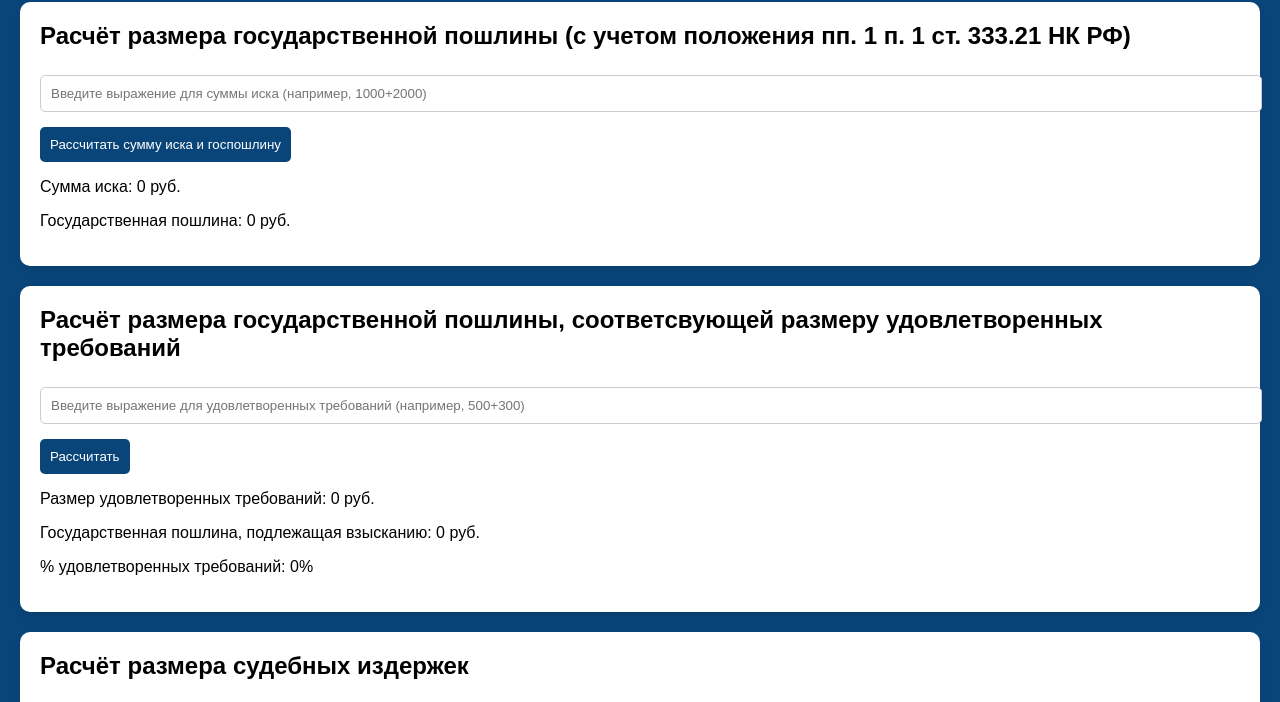
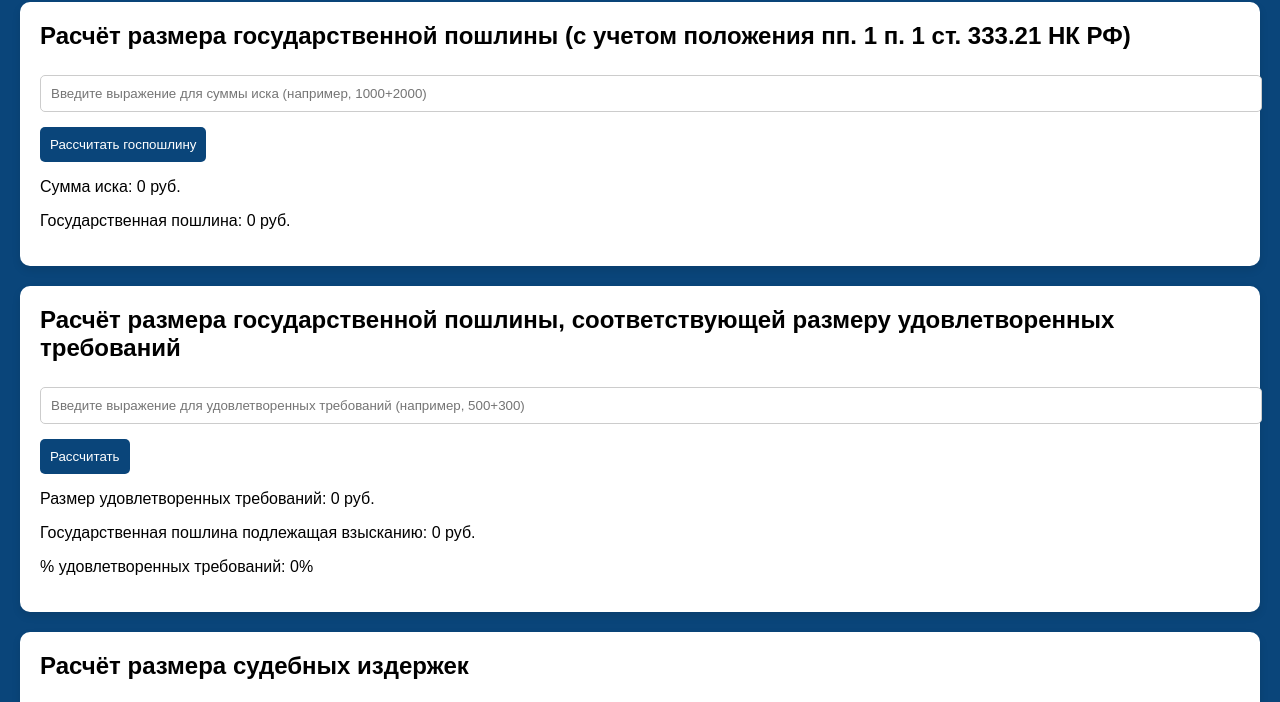
Before and after one commit to 11ksem/calculator-site, a plain HTML site: page index.html in a window 1280 px wide. Shown: the part 78-780 px from the top of the page. Drawn offline with Linux system fonts and the light colour scheme.

Commit message:
Update index.html

```diff
--- a/index.html
+++ b/index.html
@@ -58,18 +58,18 @@
 
     <div class="calculator" id="price-calculator">
         <h2>Расчёт размера государственной пошлины (с учетом положения пп. 1 п. 1 ст. 333.21 НК РФ)</h2>
-        <input type="text" id="price-input" placeholder="Введите выражение для суммы иска (например, 1000+2000)" onkeypress="handleEnter(event, calculatePrice)">
-        <button onclick="calculatePrice()">Рассчитать сумму иска и госпошлину</button>
+        <input type="text" id="price-input" placeholder="Введите выражение для суммы иска (например, 1000+2000)" onkeypress="handleEnter(event, calculatePriceAndDuty)">
+        <button onclick="calculatePriceAndDuty()">Рассчитать госпошлину</button>
         <p>Сумма иска: <span id="total-price">0</span> руб.</p>
         <p>Государственная пошлина: <span id="state-duty">0</span> руб.</p>
     </div>
 
     <div class="calculator" id="satisfied-claims-calculator">
-        <h2>Расчёт размера государственной пошлины, соответсвующей размеру удовлетворенных требований</h2>
+        <h2>Расчёт размера государственной пошлины, соответствующей размеру удовлетворенных требований</h2>
         <input type="text" id="satisfied-input" placeholder="Введите выражение для удовлетворенных требований (например, 500+300)" onkeypress="handleEnter(event, calculateSatisfiedClaims)">
         <button onclick="calculateSatisfiedClaims()">Рассчитать</button>
         <p>Размер удовлетворенных требований: <span id="total-satisfied">0</span> руб.</p>
-        <p>Государственная пошлина, подлежащая взысканию: <span id="duty-to-be-collected">0</span> руб.</p>
+        <p>Государственная пошлина подлежащая взысканию: <span id="duty-to-be-collected">0</span> руб.</p>
         <p>% удовлетворенных требований: <span id="percent-satisfied">0</span>%</p>
     </div>
 
```
